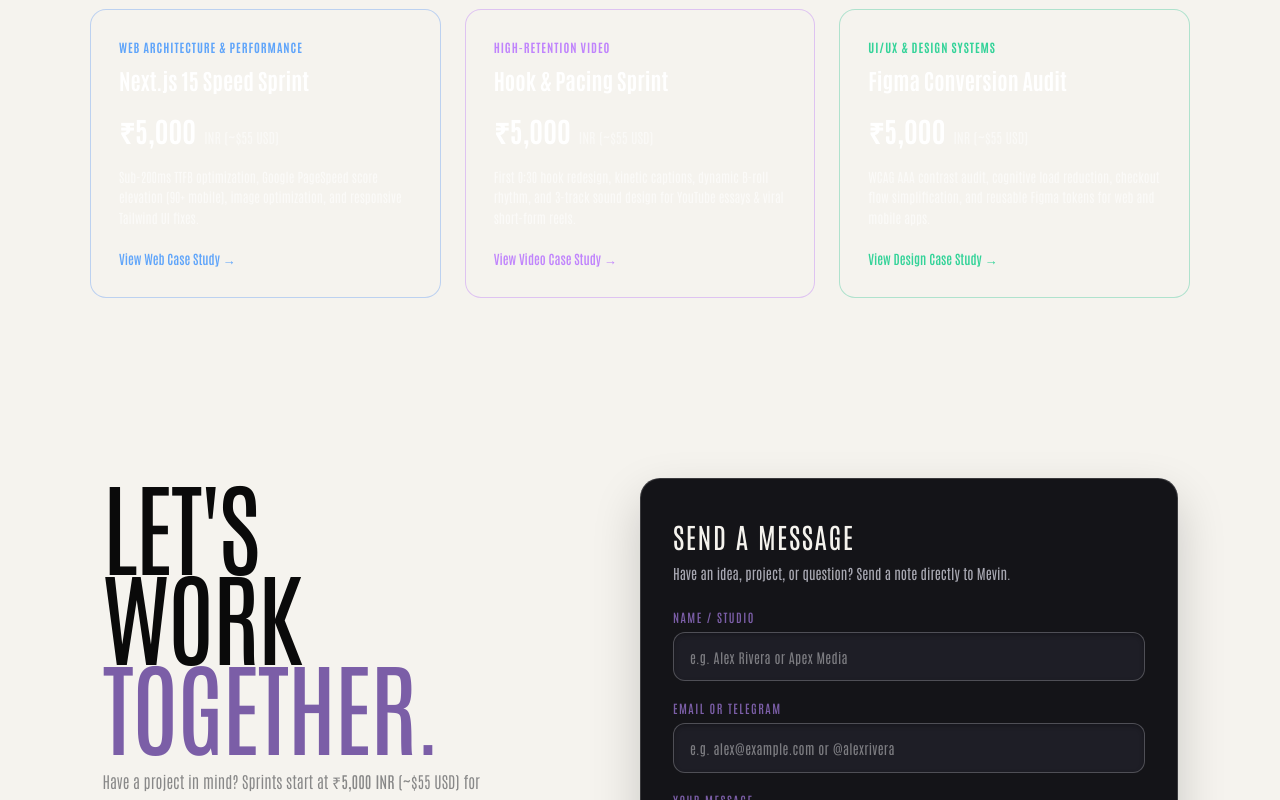
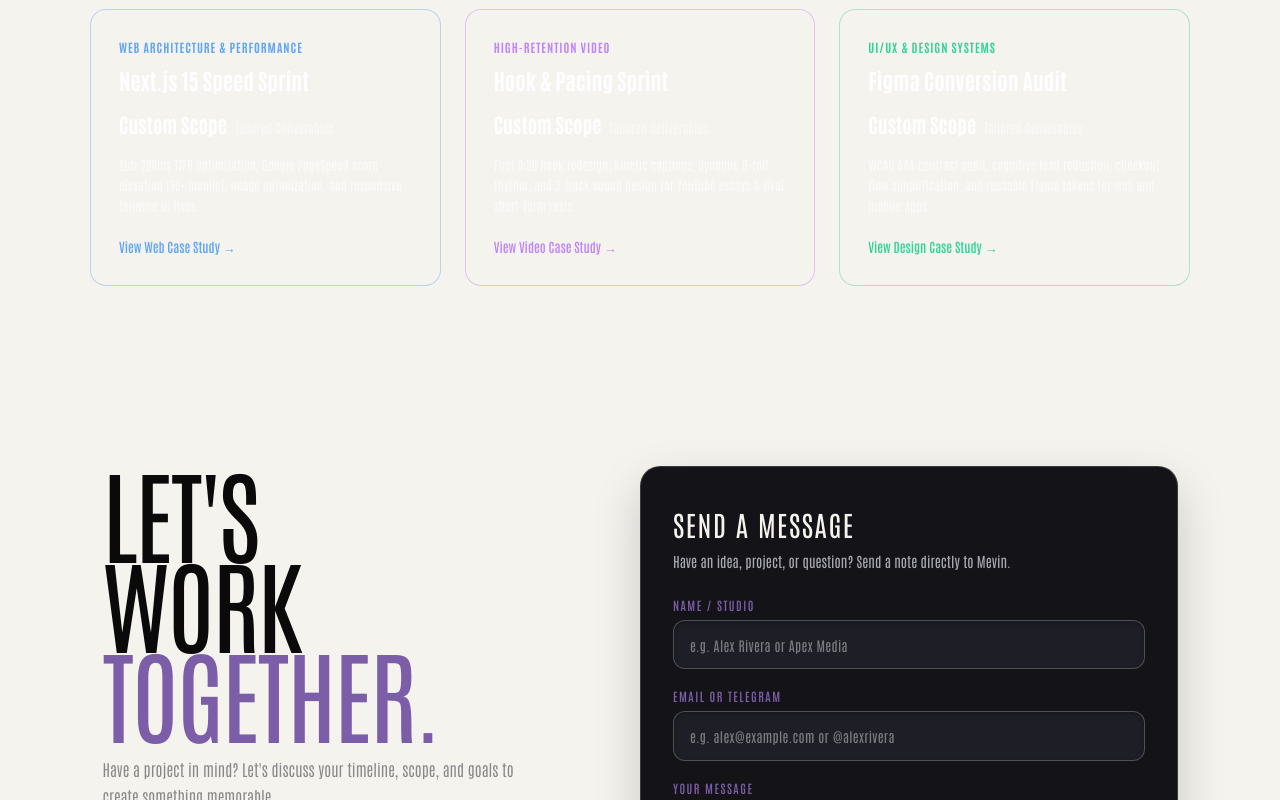
Before and after one commit to MEV1N/portfolio2, a Next.js app in the folder apps/web/: page / in a window 1280 px wide. Shown: the part 6540-7340 px from the top of the page. Built offline with nearby package versions, Linux system fonts and the light colour scheme; a web font is replaced by a local one.

Commit message:
Remove pricing from public portfolio and automated pitches

```diff
--- a/apps/web/app/page.tsx
+++ b/apps/web/app/page.tsx
@@ -648,7 +648,7 @@ export default function PortfolioPage() {
                 lineHeight: 1.6,
               }}
             >
-              Rapid, high-impact milestone sprints for Indian and global founders. Starting at ₹5,000 INR (~$55 USD) with dual-currency transparency.
+              Rapid, high-impact milestone sprints for Indian and global founders, tailored to your exact project scope and roadmap.
             </p>
           </div>
 
@@ -680,8 +680,8 @@ export default function PortfolioPage() {
                   Next.js 15 Speed Sprint
                 </h3>
                 <div style={{ display: 'flex', alignItems: 'baseline', gap: '8px', marginBottom: '16px' }}>
-                  <span style={{ fontSize: '28px', fontWeight: 800, color: '#fff' }}>₹5,000</span>
-                  <span style={{ color: 'rgba(255,255,255,0.5)', fontSize: '14px' }}>INR (~$55 USD)</span>
+                  <span style={{ fontSize: '20px', fontWeight: 700, color: '#fff' }}>Custom Scope</span>
+                  <span style={{ color: 'rgba(255,255,255,0.5)', fontSize: '13px' }}>Tailored Deliverables</span>
                 </div>
                 <p style={{ color: 'rgba(255,255,255,0.6)', fontSize: '13px', lineHeight: 1.6, marginBottom: '20px' }}>
                   Sub-200ms TTFB optimization, Google PageSpeed score elevation (90+ mobile), image optimization, and responsive Tailwind UI fixes.
@@ -724,8 +724,8 @@ export default function PortfolioPage() {
                   Hook &amp; Pacing Sprint
                 </h3>
                 <div style={{ display: 'flex', alignItems: 'baseline', gap: '8px', marginBottom: '16px' }}>
-                  <span style={{ fontSize: '28px', fontWeight: 800, color: '#fff' }}>₹5,000</span>
-                  <span style={{ color: 'rgba(255,255,255,0.5)', fontSize: '14px' }}>INR (~$55 USD)</span>
+                  <span style={{ fontSize: '20px', fontWeight: 700, color: '#fff' }}>Custom Scope</span>
+                  <span style={{ color: 'rgba(255,255,255,0.5)', fontSize: '13px' }}>Tailored Deliverables</span>
                 </div>
                 <p style={{ color: 'rgba(255,255,255,0.6)', fontSize: '13px', lineHeight: 1.6, marginBottom: '20px' }}>
                   First 0:30 hook redesign, kinetic captions, dynamic B-roll rhythm, and 3-track sound design for YouTube essays &amp; viral short-form reels.
@@ -768,8 +768,8 @@ export default function PortfolioPage() {
                   Figma Conversion Audit
                 </h3>
                 <div style={{ display: 'flex', alignItems: 'baseline', gap: '8px', marginBottom: '16px' }}>
-                  <span style={{ fontSize: '28px', fontWeight: 800, color: '#fff' }}>₹5,000</span>
-                  <span style={{ color: 'rgba(255,255,255,0.5)', fontSize: '14px' }}>INR (~$55 USD)</span>
+                  <span style={{ fontSize: '20px', fontWeight: 700, color: '#fff' }}>Custom Scope</span>
+                  <span style={{ color: 'rgba(255,255,255,0.5)', fontSize: '13px' }}>Tailored Deliverables</span>
                 </div>
                 <p style={{ color: 'rgba(255,255,255,0.6)', fontSize: '13px', lineHeight: 1.6, marginBottom: '20px' }}>
                   WCAG AAA contrast audit, cognitive load reduction, checkout flow simplification, and reusable Figma tokens for web and mobile apps.
@@ -803,7 +803,7 @@ export default function PortfolioPage() {
             LET'S<br />WORK<br /><span>TOGETHER.</span>
           </h2>
           <p>
-            Have a project in mind? Sprints start at <strong>₹5,000 INR</strong> (~$55 USD) for focused web, video, and design deliverables. Let's create something memorable.
+            Have a project in mind? Let's discuss your timeline, scope, and goals to create something memorable.
           </p>
 
           <div className="contact-links-list">
--- a/apps/web/app/work/design/page.tsx
+++ b/apps/web/app/work/design/page.tsx
@@ -141,7 +141,7 @@ export default function DesignWorkPage() {
       {/* CTA Box */}
       <div className="p-8 rounded-2xl border border-emerald-500/30 bg-gradient-to-r from-emerald-950/40 via-zinc-950 to-teal-950/40 flex flex-col sm:flex-row items-center justify-between gap-6">
         <div>
-          <div className="text-xs font-mono text-emerald-400 font-semibold uppercase tracking-wider mb-1">Design Sprints starting at ₹5,000 INR (~$55 USD)</div>
+          <div className="text-xs font-mono text-emerald-400 font-semibold uppercase tracking-wider mb-1">Custom Design Sprints</div>
           <h3 className="text-xl font-bold text-white">Ready for a comprehensive UX audit?</h3>
           <p className="text-sm text-zinc-400 mt-1">Get an annotated Figma file uncovering your 5 biggest conversion leaks.</p>
         </div>
--- a/apps/web/app/work/video/page.tsx
+++ b/apps/web/app/work/video/page.tsx
@@ -162,7 +162,7 @@ export default function VideoWorkPage() {
       {/* CTA Box */}
       <div className="p-8 rounded-2xl border border-purple-500/30 bg-gradient-to-r from-purple-950/40 via-zinc-950 to-indigo-950/40 flex flex-col sm:flex-row items-center justify-between gap-6">
         <div>
-          <div className="text-xs font-mono text-purple-400 font-semibold uppercase tracking-wider mb-1">Retention Sprints starting at ₹5,000 INR (~$55 USD)</div>
+          <div className="text-xs font-mono text-purple-400 font-semibold uppercase tracking-wider mb-1">Custom Video Sprints</div>
           <h3 className="text-xl font-bold text-white">Want a retention-first video sprint?</h3>
           <p className="text-sm text-zinc-400 mt-1">Send a link to your raw footage or latest upload for a retention audit.</p>
         </div>
--- a/apps/web/app/work/web/page.tsx
+++ b/apps/web/app/work/web/page.tsx
@@ -97,9 +97,9 @@ export default function WebWorkPage() {
       {/* CTA Box */}
       <div className="p-8 rounded-2xl border border-blue-500/30 bg-gradient-to-r from-blue-950/40 via-zinc-950 to-indigo-950/40 flex flex-col sm:flex-row items-center justify-between gap-6">
         <div>
-          <div className="text-xs font-mono text-blue-400 font-semibold uppercase tracking-wider mb-1">Sprint Pricing starting at ₹5,000 INR (~$55 USD)</div>
+          <div className="text-xs font-mono text-blue-400 font-semibold uppercase tracking-wider mb-1">Custom Engineering Sprints</div>
           <h3 className="text-xl font-bold text-white">Need a high-performance web sprint?</h3>
-          <p className="text-sm text-zinc-400 mt-1">We take on 2 engineering projects per month with transparent dual INR/USD invoicing.</p>
+          <p className="text-sm text-zinc-400 mt-1">We take on 2 engineering projects per month with deliverables tailored to your goals.</p>
         </div>
         <a
           href="/#inquire"
--- a/apps/web/lib/gemini.ts
+++ b/apps/web/lib/gemini.ts
@@ -186,7 +186,7 @@ STRICT RULES:
    - If they ask for a call or availability, confirm interest and propose 2 concrete time windows (e.g. "I'm free Thursday at 2 PM or Friday at 11 AM EST if either works?").
    - NEVER invent excuses (do NOT mention bounced emails, technical glitches, or delivery issues).
    - NEVER repeat the original cold pitch or audit summary.
-   - Do NOT bring up pricing unless they explicitly asked for rates/pricing. If they asked for pricing, give a concise direct range in Indian Rupees for Indian prospects or dual INR/USD (e.g. "sprints start at ₹5,000 INR (~$55 USD)").
+   - Do NOT bring up pricing or quote rates. If they explicitly ask about pricing, say that projects are tailored to scope and propose a quick 10-minute call to understand their needs before quoting.
 4. TONE:
    - Sound like a real solo developer/creator texting a colleague.
    - NO buzzwords (no "performance sprints", "synergy", "value-add", "double your conversion").
```
Also changed, not shown: 2 other files (tests, documents, lock files or other folders).
